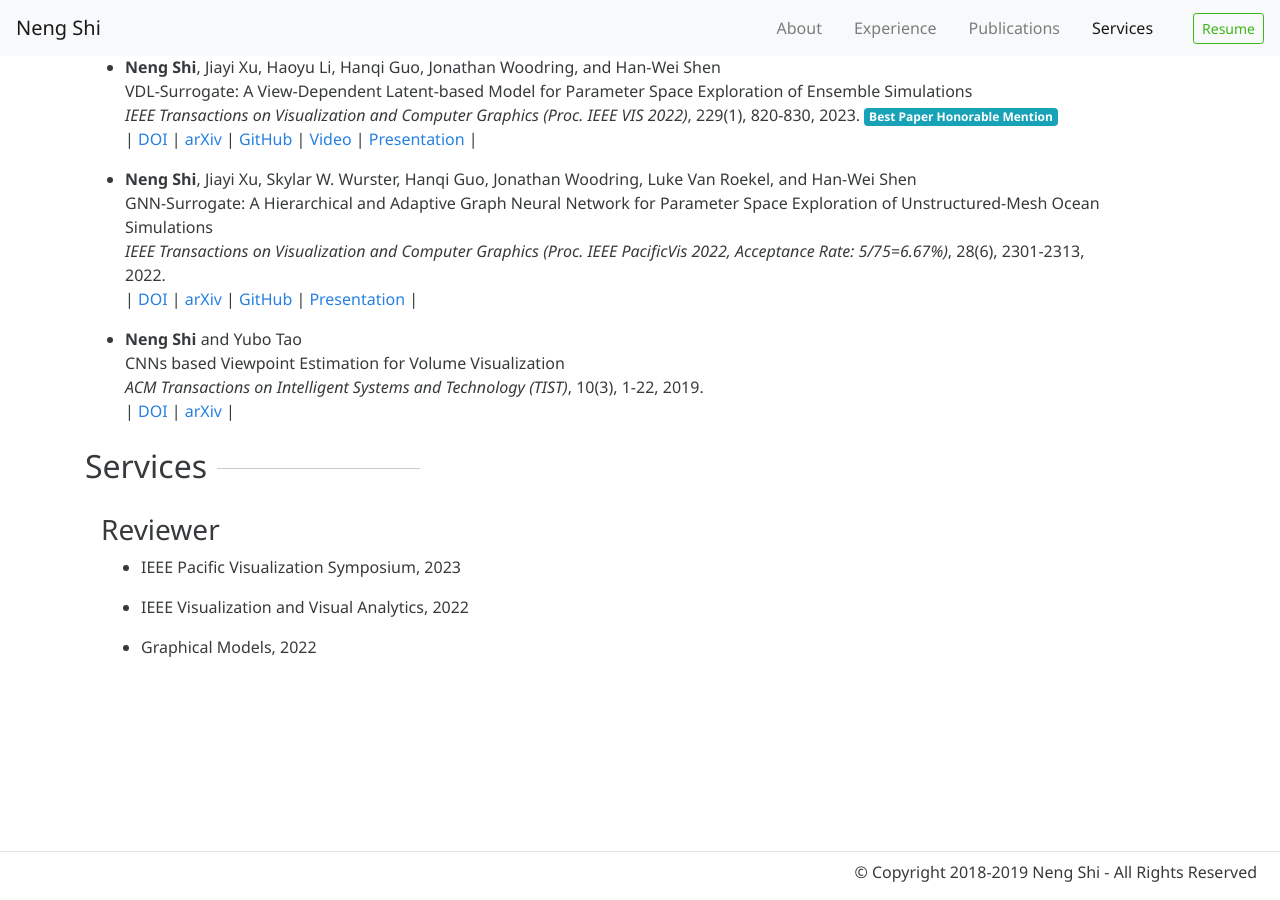
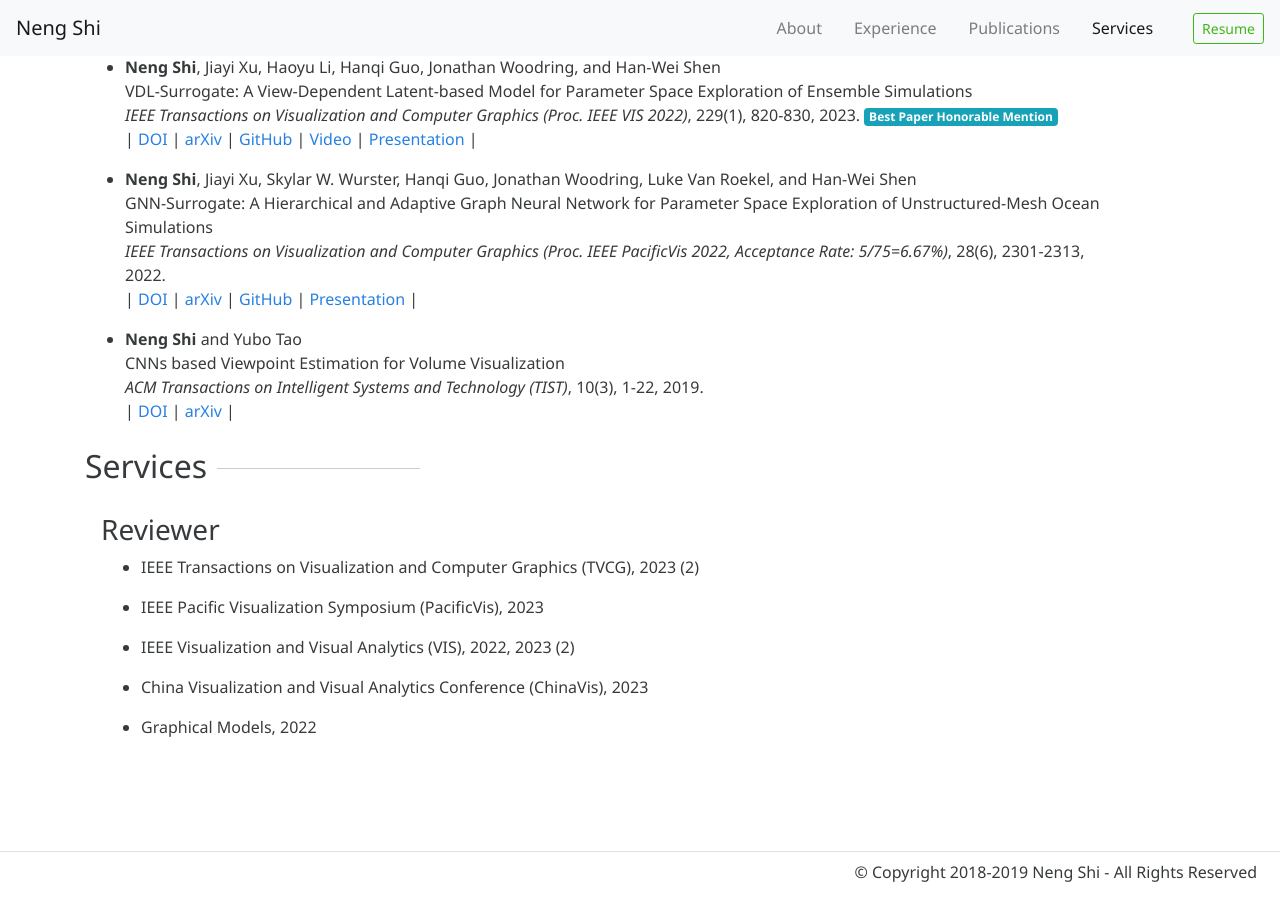
Before and after one commit to trainsn/trainsn.github.io, a Jekyll site: the page built from index.html, in a window 1280 px wide and 900 px high, scrolled down 1937 px. Built offline with Jekyll 4.4.1, drawn with Linux system fonts in a browser that asks for light colours; nearby versions of some CDN libraries; a style sheet for code colours, icons or effects is not loaded; some of the changed text lies outside the part shown.

Commit message:
add reviewer

```diff
--- a/_includes/about.html
+++ b/_includes/about.html
@@ -3,7 +3,7 @@
 <div class="mx-3">
 
   <p>
-    <b>I am actively looking for internships in the Summer of 2023. Feel free to reach out to me!</b>  <br>
+    <b>I am actively looking for full-time and intern opportunities staring from the Summer of 2024. Feel free to reach out to me!</b>  <br>
     I am Neng Shi (施能), a Ph.D. student in the Department of Computer Science and Engineering at <a href="https://www.osu.edu" target="_blank">The Ohio State University</a>.  I am part of the GRAphics and VIsualization sTudY (<a href="http://web.cse.ohio-state.edu/~shen.94/hwshen/Research.html" target="_blank">GRAVITY</a>) research group led by my advisor, <a href="http://web.cse.ohio-state.edu/~shen.94" target="_blank">Prof. Han-Wei Shen</a>.  Before joining The Ohio State University, I received my B.S. degree in Geographical Information Science from Zhejiang University in 2018.
   </p>
 
--- a/_includes/services.html
+++ b/_includes/services.html
@@ -5,8 +5,10 @@
   <h3>Reviewer</h3>
 
   <ul>
-	<li><p>IEEE Pacific Visualization Symposium, 2023</p></li>
-    <li><p>IEEE Visualization and Visual Analytics, 2022</p></li>
+  	<li><p>IEEE Transactions on Visualization and Computer Graphics (TVCG), 2023 (2)</p></li>
+	<li><p>IEEE Pacific Visualization Symposium (PacificVis), 2023</p></li>
+    <li><p>IEEE Visualization and Visual Analytics (VIS), 2022, 2023 (2)</p></li>
+    <li><p>China Visualization and Visual Analytics Conference (ChinaVis), 2023</p></li>
     <li><p>Graphical Models, 2022</p></li>
 
   </ul>
```
Also changed, not shown: 1 other file.
